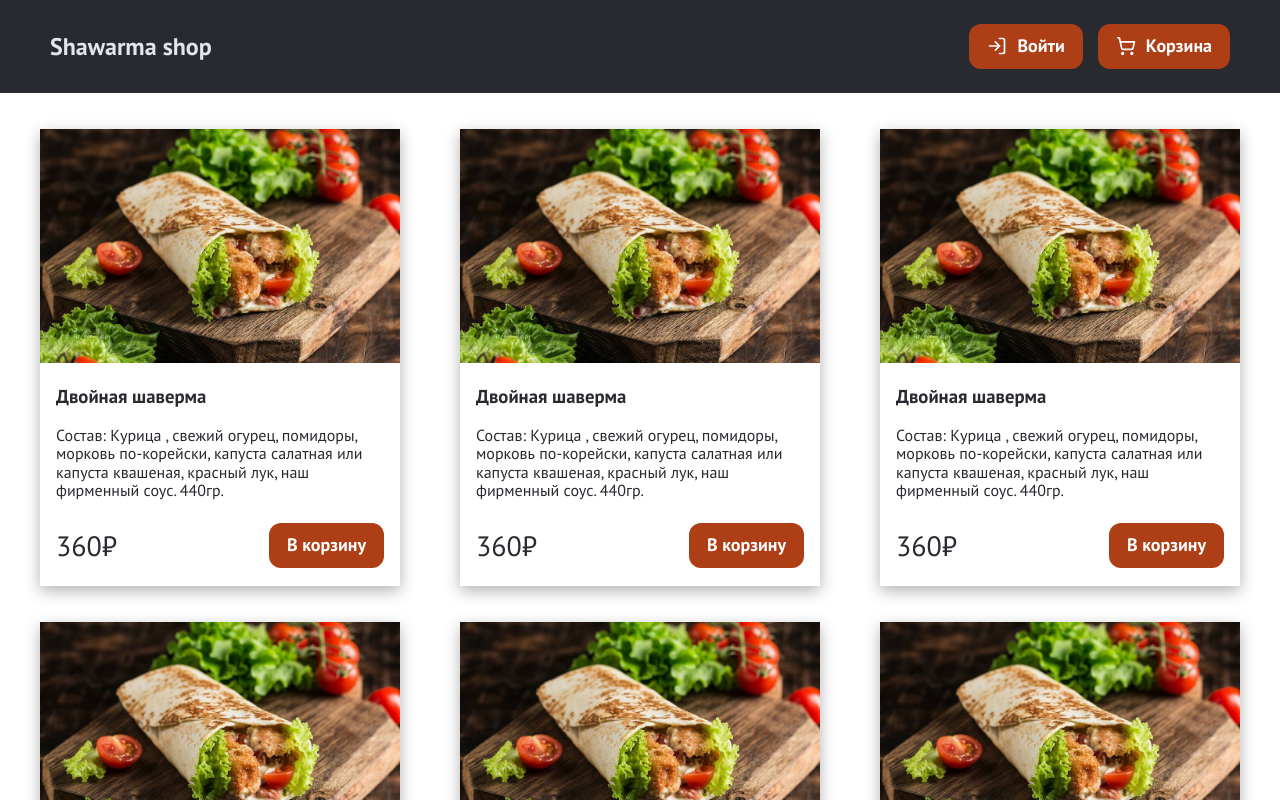
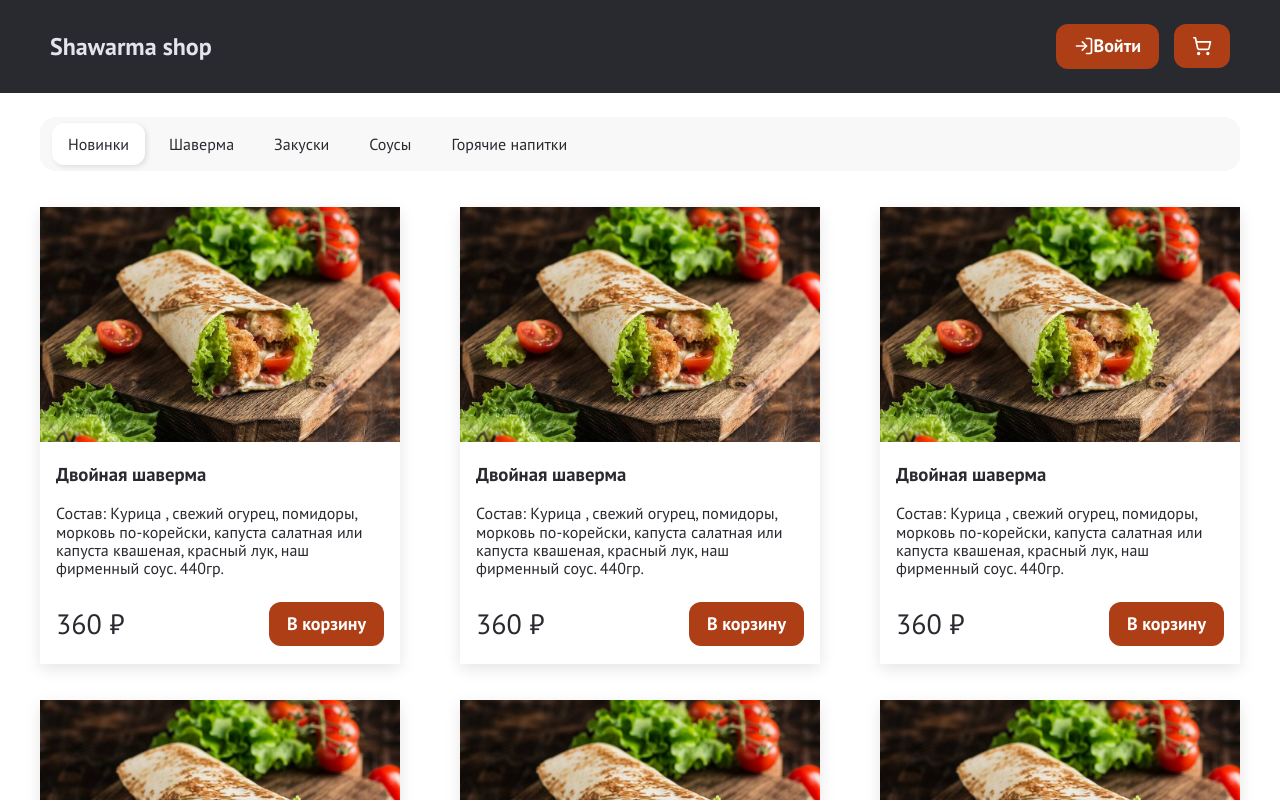
Before and after one commit to Darkonica/shawarma-shop, a Next.js app: page / in a window 1280 px wide. Shown: the top 800 px of the page. Built offline with nearby package versions, Linux system fonts and the light colour scheme.

Commit message:
product categories added

```diff
--- a/src/app/page.tsx
+++ b/src/app/page.tsx
@@ -1,8 +1,14 @@
-import { ProductsContainer } from "@/components/shared/index";
+import type { Metadata } from "next";
+import { ProductsContainer, ProductsCategories } from "@/components/shared/index";
+
+export const metadata: Metadata = {
+  title: 'Shawarma Shop',
+}
 
 export default function Page() {
   return (
     <div>
+      <ProductsCategories />
       <ProductsContainer />
     </div>
   )
--- a/src/components/shared/Header/Header.tsx
+++ b/src/components/shared/Header/Header.tsx
@@ -20,7 +20,7 @@ export const Header = () => {
           Войти
         </Button>
         <Button>
-          <ShoppingCart size={20} /> Корзина
+          <ShoppingCart size={20} />
         </Button>
       </nav>
     </header>
--- /dev/null
+++ b/src/components/shared/ProductsCategories/ProductsCategories.tsx
@@ -0,0 +1,15 @@
+import styles from './styles.module.scss';
+
+export const ProductsCategories = () => {
+  return (
+    <div className={styles.wrapper}>
+      <ul>
+        <li className="active">Новинки</li>
+        <li>Шаверма</li>
+        <li>Закуски</li>
+        <li>Соусы</li>
+        <li>Горячие напитки</li>
+      </ul>
+    </div>
+  )
+}
--- /dev/null
+++ b/src/components/shared/ProductsCategories/index.ts
@@ -0,0 +1 @@
+export { ProductsCategories } from './ProductsCategories';
--- /dev/null
+++ b/src/components/shared/ProductsCategories/styles.module.scss
@@ -0,0 +1,26 @@
+@import 'styles/_colors.scss';
+
+.wrapper {
+  max-width: 1200px;
+  margin: 24px auto;
+
+  ul {
+    display: flex;
+    padding: 6px 12px;
+    list-style: none;
+    background-color: lighten($background-color, 80%);
+    border-radius: 16px;
+
+    li {
+      display: block;
+      padding: 12px 16px;
+      margin-right: 8px;
+      border-radius: 12px;
+
+      &:hover, &[class="active"]  {
+        background-color: #FFF;
+        box-shadow: 2px 2px 5px rgba(0, 0, 0, 0.1);
+      }
+    }
+  }
+}
--- a/src/components/shared/ProductsContainer/ProductItem/ProductItem.tsx
+++ b/src/components/shared/ProductsContainer/ProductItem/ProductItem.tsx
@@ -9,7 +9,7 @@ export const ProductItem = ({ title, image, description, price }) => {
       <div className={styles.description}>{description}</div>
 
       <div className={styles.priceCont}>
-        <div className={styles.price}>{price}₽</div>
+        <div className={styles.price}>{price} ₽</div>
         <button className={styles.cart}>В корзину</button>
       </div>
     </div>
--- a/src/components/shared/ProductsContainer/ProductItem/styles.module.scss
+++ b/src/components/shared/ProductsContainer/ProductItem/styles.module.scss
@@ -3,7 +3,7 @@
 .productItem {
   width: 30%;
   margin-bottom: 36px;
-  box-shadow: 0 5px 15px rgba(0,0,0,0.3);
+  box-shadow: 0 5px 15px rgba(0,0,0,0.1);
 }
 .title {
   padding: 0 16px;
--- a/src/components/shared/index.ts
+++ b/src/components/shared/index.ts
@@ -2,3 +2,4 @@ export { Header } from './Header';
 export { Footer } from './Footer';
 export { ProductsContainer } from './ProductsContainer';
 export { ProductItem } from './ProductsContainer/ProductItem';
+export { ProductsCategories } from './ProductsCategories';
--- a/src/components/ui/Button/styles.module.scss
+++ b/src/components/ui/Button/styles.module.scss
@@ -11,8 +11,4 @@
   border-radius: 12px;
   cursor: pointer;
   background-color: $primary-color;
-
-  svg {
-    margin-right: 10px;
-  }
 }
```
